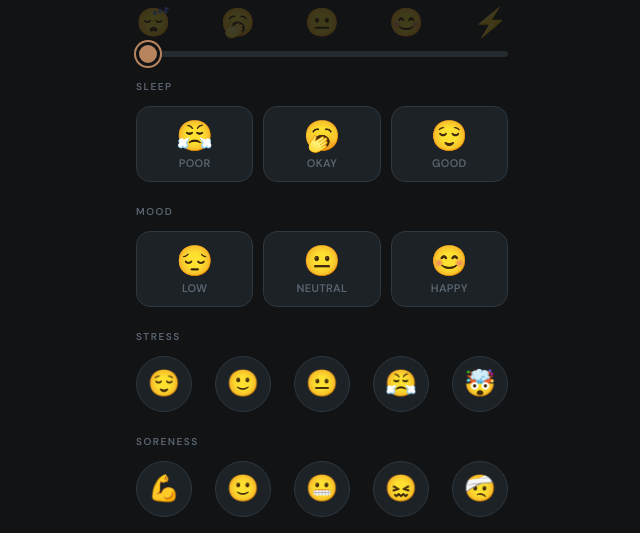
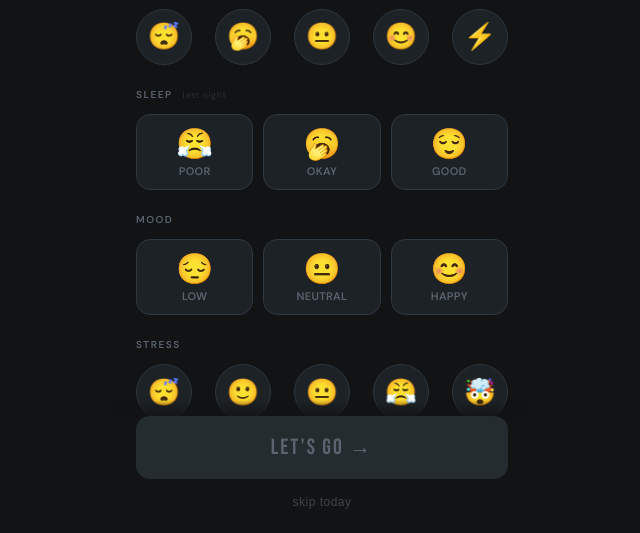
Before and after one commit to rohan-fuzo/gymtracker, a plain HTML site: page index.html in a window 1280 px wide. Shown: the part 267-800 px from the top of the page, without its empty margins (318-958 px from the left). Drawn offline with nearby package versions, Linux system fonts and the light colour scheme; no server answers.

Commit message:
feat: apply UX review to daily check-in screen
- Energy: replace slider with circles (consistent tap UX across all 5 fields)
- Stress: swap 😌 → 😴 at level 1 (clear separation from 🙂 at level 2)
- Sleep: add "last night" label hint to remove ambiguity
- Sticky footer: LET'S GO button always reachable without scrolling
- Skip today: localStorage flag dismisses gate for the day without polluting check-in data

Co-Authored-By: Claude Sonnet 4.6 <noreply@anthropic.com>

```diff
--- a/css/app.css
+++ b/css/app.css
@@ -617,9 +617,9 @@ body{background:var(--bg);color:var(--text);font-family:'DM Sans',sans-serif;fon
 .view-all-btn{display:block;width:100%;padding:10px 16px;text-align:center;font-size:11px;font-weight:700;letter-spacing:.8px;text-transform:uppercase;color:var(--p3);background:none;border:none;border-top:1px solid var(--border);cursor:pointer;-webkit-tap-highlight-color:transparent;font-family:'DM Sans',sans-serif}
 
 /* ── DAILY CHECK-IN GATE ── */
-#checkin-gate{position:fixed;inset:0;z-index:9000;background:var(--bg);display:flex;align-items:flex-start;justify-content:center;overflow-y:auto;padding-top:max(env(safe-area-inset-top,0px),20px);padding-bottom:max(env(safe-area-inset-bottom,0px),24px)}
+#checkin-gate{position:fixed;inset:0;z-index:9000;background:var(--bg);display:flex;flex-direction:column;align-items:center;overflow-y:auto;padding-top:max(env(safe-area-inset-top,0px),20px)}
 #checkin-gate.hidden{display:none}
-.cg-inner{width:100%;max-width:420px;padding:20px 24px 32px;display:flex;flex-direction:column}
+.cg-inner{width:100%;max-width:420px;padding:20px 24px 12px;display:flex;flex-direction:column;flex:1}
 
 /* Header */
 .cg-header{margin-bottom:28px}
@@ -631,7 +631,7 @@ body{background:var(--bg);color:var(--text);font-family:'DM Sans',sans-serif;fon
 .cg-dot.filled{background:var(--p1);transform:scale(1.25)}
 
 /* Fields */
-.cg-fields{display:flex;flex-direction:column;gap:22px;margin-bottom:28px}
+.cg-fields{display:flex;flex-direction:column;gap:22px;margin-bottom:16px}
 .cg-field{opacity:0;animation:cg-rise .35s ease both}
 .cg-field[data-idx="0"]{animation-delay:.06s}
 .cg-field[data-idx="1"]{animation-delay:.12s}
@@ -640,16 +640,7 @@ body{background:var(--bg);color:var(--text);font-family:'DM Sans',sans-serif;fon
 .cg-field[data-idx="4"]{animation-delay:.30s}
 @keyframes cg-rise{from{opacity:0;transform:translateY(14px)}to{opacity:1;transform:translateY(0)}}
 .cg-field-label{font-size:10px;font-weight:700;letter-spacing:1.5px;text-transform:uppercase;color:var(--muted);margin-bottom:12px}
-
-/* Emoji slider (energy) */
-.cg-eslider{position:relative}
-.cg-eslider-marks{display:flex;justify-content:space-between;margin-bottom:14px}
-.cg-eslider-marks span{font-size:28px;line-height:1;opacity:.2;transition:opacity .2s,transform .2s;cursor:pointer;user-select:none}
-.cg-eslider-marks span.active{opacity:1;transform:scale(1.3)}
-.cg-slider-input{-webkit-appearance:none;appearance:none;width:100%;height:6px;border-radius:3px;background:linear-gradient(to right,var(--p1) 0%,var(--p1) var(--fill,0%),var(--surface3) var(--fill,0%),var(--surface3) 100%);cursor:pointer;outline:none;display:block}
-.cg-slider-input::-webkit-slider-thumb{-webkit-appearance:none;width:24px;height:24px;border-radius:50%;background:var(--p1);border:3px solid var(--bg);box-shadow:0 0 0 2px var(--p1);cursor:pointer}
-.cg-slider-input::-moz-range-thumb{width:24px;height:24px;border-radius:50%;background:var(--p1);border:3px solid var(--bg);cursor:pointer}
-.cg-slider-input::-moz-range-track{background:var(--surface3);height:6px;border-radius:3px}
+.cg-field-hint{font-size:9px;font-weight:500;letter-spacing:.5px;color:var(--surface3);text-transform:lowercase;margin-left:6px}
 
 /* Emoji cards (sleep, mood) */
 .cg-ecards{display:flex;gap:10px}
@@ -658,15 +649,18 @@ body{background:var(--bg);color:var(--text);font-family:'DM Sans',sans-serif;fon
 .cg-ecard.sel{background:rgba(184,132,94,.12);border-color:var(--p1);transform:scale(1.04)}
 .cg-ecard.sel span{color:var(--p1)}
 
-/* Emoji circles (stress, soreness) */
+/* Emoji circles (energy, stress, soreness) */
 .cg-ecircles{display:flex;gap:8px;justify-content:space-between}
 .cg-ecircle{width:56px;height:56px;border-radius:50%;background:var(--surface2);border:1.5px solid var(--border);font-size:26px;cursor:pointer;display:flex;align-items:center;justify-content:center;transition:background .15s,border-color .15s,transform .2s;-webkit-tap-highlight-color:transparent;flex-shrink:0}
 .cg-ecircle.sel{background:rgba(184,132,94,.15);border-color:var(--p1);transform:scale(1.18)}
 
-/* Submit */
+/* Footer — sticky submit + skip */
+.cg-footer{position:sticky;bottom:0;width:100%;max-width:420px;padding:16px 24px max(env(safe-area-inset-bottom,0px),20px);background:linear-gradient(to bottom,transparent 0,var(--bg) 20px);display:flex;flex-direction:column;gap:12px;align-items:center}
 .cg-submit{width:100%;padding:18px;background:var(--p1);border:none;border-radius:14px;color:#fff;font-family:'Bebas Neue',sans-serif;font-size:22px;letter-spacing:2px;cursor:pointer;transition:opacity .2s,transform .1s;-webkit-tap-highlight-color:transparent}
 .cg-submit:not(:disabled):active{transform:scale(.98)}
 .cg-submit.ready{animation:cg-pulse 1.8s ease infinite}
 @keyframes cg-pulse{0%,100%{box-shadow:0 0 0 0 rgba(184,132,94,.4)}50%{box-shadow:0 0 0 8px rgba(184,132,94,0)}}
 .cg-submit:disabled{background:var(--surface3);color:var(--muted);cursor:default;animation:none}
+.cg-skip{background:none;border:none;color:var(--muted);font-size:12px;letter-spacing:.5px;cursor:pointer;padding:4px 8px;-webkit-tap-highlight-color:transparent;opacity:.6}
+.cg-skip:active{opacity:.3}
 .view-all-btn:active{opacity:.7}
--- a/index.html
+++ b/index.html
@@ -51,24 +51,21 @@
 
     <div class="cg-fields">
 
-      <!-- ENERGY: emoji slider -->
+      <!-- ENERGY: emoji circles -->
       <div class="cg-field" data-idx="0">
         <div class="cg-field-label">ENERGY</div>
-        <div class="cg-eslider">
-          <div class="cg-eslider-marks">
-            <span data-pos="1">😴</span>
-            <span data-pos="2">🥱</span>
-            <span data-pos="3">😐</span>
-            <span data-pos="4">😊</span>
-            <span data-pos="5">⚡</span>
-          </div>
-          <input type="range" min="1" max="5" step="1" class="cg-slider-input" id="cg-input-energy" value="1">
+        <div class="cg-ecircles" data-field="energy">
+          <button class="cg-ecircle" data-val="1">😴</button>
+          <button class="cg-ecircle" data-val="2">🥱</button>
+          <button class="cg-ecircle" data-val="3">😐</button>
+          <button class="cg-ecircle" data-val="4">😊</button>
+          <button class="cg-ecircle" data-val="5">⚡</button>
         </div>
       </div>
 
       <!-- SLEEP: emoji cards -->
       <div class="cg-field" data-idx="1">
-        <div class="cg-field-label">SLEEP</div>
+        <div class="cg-field-label">SLEEP <span class="cg-field-hint">last night</span></div>
         <div class="cg-ecards" data-field="sleep">
           <button class="cg-ecard" data-val="poor">😤<span>Poor</span></button>
           <button class="cg-ecard" data-val="moderate">🥱<span>Okay</span></button>
@@ -90,7 +87,7 @@
       <div class="cg-field" data-idx="3">
         <div class="cg-field-label">STRESS</div>
         <div class="cg-ecircles" data-field="stress">
-          <button class="cg-ecircle" data-val="1">😌</button>
+          <button class="cg-ecircle" data-val="1">😴</button>
           <button class="cg-ecircle" data-val="2">🙂</button>
           <button class="cg-ecircle" data-val="3">😐</button>
           <button class="cg-ecircle" data-val="4">😤</button>
@@ -111,7 +108,10 @@
       </div>
 
     </div>
+  </div>
+  <div class="cg-footer">
     <button id="cg-submit" class="cg-submit" disabled>LET'S GO →</button>
+    <button id="cg-skip" class="cg-skip">skip today</button>
   </div>
 </div>
 
--- a/js/checkin.js
+++ b/js/checkin.js
@@ -7,6 +7,7 @@ import { getTodayDateStr } from './programme.js';
 
 export async function todayCheckinDone() {
   const today = getTodayDateStr();
+  if (localStorage.getItem('checkin_skip_' + today)) return true;
   try {
     const rows = await localdb.getByDate('daily_checkins', today);
     if (rows.length) return true;
@@ -50,29 +51,6 @@ export function initCheckinGate(onDone) {
     submit.classList.toggle('ready', allDone);
   }
 
-  // ── Energy: emoji slider ──
-  const energyInput = gate.querySelector('#cg-input-energy');
-  const energyMarks = gate.querySelectorAll('.cg-eslider-marks span');
-
-  function applyEnergyVal(val, touched) {
-    energyInput.style.setProperty('--fill', ((val - 1) / 4 * 100) + '%');
-    energyMarks.forEach(m => m.classList.toggle('active', parseInt(m.dataset.pos) === val));
-    if (touched) { sel.energy = val; updateDots(); }
-  }
-
-  energyInput.addEventListener('input', () => {
-    applyEnergyVal(parseInt(energyInput.value), true);
-  });
-
-  // Tapping an emoji mark jumps the slider there
-  gate.querySelector('.cg-eslider-marks')?.addEventListener('click', e => {
-    const mark = e.target.closest('[data-pos]');
-    if (!mark) return;
-    const v = parseInt(mark.dataset.pos);
-    energyInput.value = v;
-    applyEnergyVal(v, true);
-  });
-
   // ── Sleep + Mood: emoji cards ──
   gate.querySelectorAll('.cg-ecards').forEach(group => {
     group.addEventListener('click', e => {
@@ -85,7 +63,7 @@ export function initCheckinGate(onDone) {
     });
   });
 
-  // ── Stress + Soreness: emoji circles ──
+  // ── Energy + Stress + Soreness: emoji circles ──
   gate.querySelectorAll('.cg-ecircles').forEach(group => {
     group.addEventListener('click', e => {
       const btn = e.target.closest('.cg-ecircle');
@@ -105,4 +83,10 @@ export function initCheckinGate(onDone) {
     gate.classList.add('hidden');
     onDone();
   });
+
+  document.getElementById('cg-skip')?.addEventListener('click', () => {
+    localStorage.setItem('checkin_skip_' + getTodayDateStr(), '1');
+    gate.classList.add('hidden');
+    onDone();
+  });
 }
```
